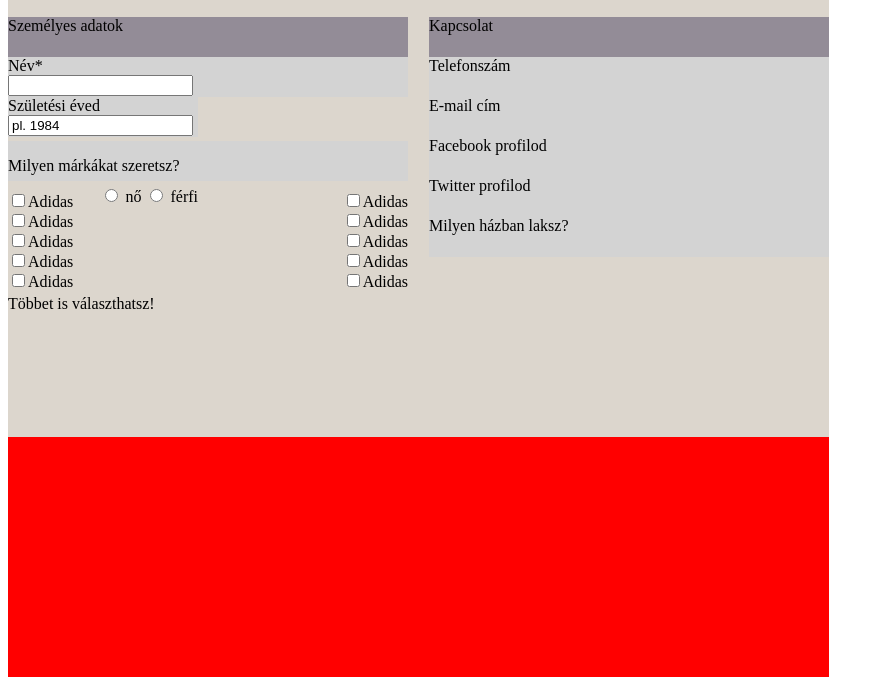
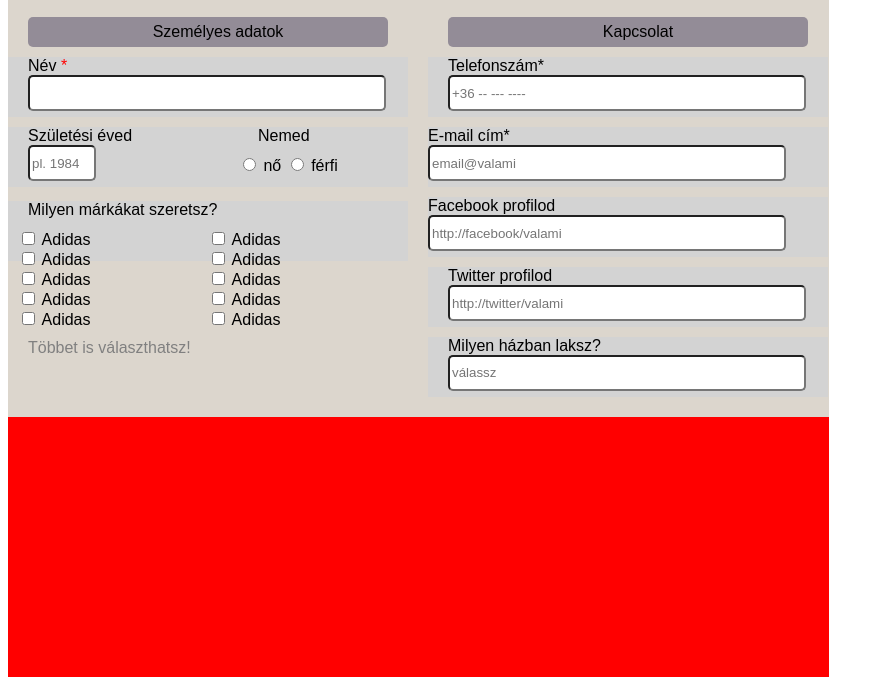
Before and after one commit to green-fox-academy/salankiv, a plain HTML site: page week-01/day-5/index.html in a window 1280 px wide. Shown: the part 123-800 px from the top of the page, without its empty margins (0-884 px from the left). Drawn offline with Linux system fonts and the light colour scheme.

Commit message:
Further styling issues

```diff
--- a/week-01/day-5/index.html
+++ b/week-01/day-5/index.html
@@ -20,48 +20,48 @@
           <h2>Profil</h2>
         </div>
 
+        <div class="colcontainer">
+
             <div class="column left">
                 <div class="innerbox title">Személyes adatok</div>
 
                 <div class="innerbox">
-                    <label for="name">Név*</label><br>
+                    <label for="name">Név</label><span> *</span><br>
                     <input type="text" id="name" name="name">
                 </div>
 
-            <div class="innerbox half">
+                <div class="innerbox">
 
-                <div class="left">
-                    <label for="year" >Születési éved</label><br>
-                    <input type="text" id="year" name="year" value="pl. 1984" size="20">
+                    <div class="innerbox half left nopadding">
+                        <label for="year">Születési éved</label><br>
+                        <input type="text" id="year" name="year" placeholder="pl. 1984" size="20">
                     </div>
 
-                <div class="right">
+                    <div class="innerbox half right nopadding">
                         <p>Nemed</p>
-
                         <input type="radio" id="no" name="gender">
                         <label for="no">nő</label>
-
                         <input type="radio" id="ferfi" name="gender">
                         <label for="ferfi">férfi</label>
                     </div>
 
                 </div>
 
-                <div class="innerbox" id="special">
+                <div class="innerbox">
                     <p>Milyen márkákat szeretsz?</p>
-                    <div class="left">
-                        <input type="checkbox" name="brand" value="adidas">Adidas<br>
-                        <input type="checkbox" name="brand" value="adidas">Adidas<br>
-                        <input type="checkbox" name="brand" value="adidas">Adidas<br>
-                        <input type="checkbox" name="brand" value="adidas">Adidas<br>
-                        <input type="checkbox" name="brand" value="adidas">Adidas<br>
+                    <div class="half right">
+                        <input type="checkbox" name="brand" value="adidas"> Adidas<br>
+                        <input type="checkbox" name="brand" value="adidas"> Adidas<br>
+                        <input type="checkbox" name="brand" value="adidas"> Adidas<br>
+                        <input type="checkbox" name="brand" value="adidas"> Adidas<br>
+                        <input type="checkbox" name="brand" value="adidas"> Adidas<br>
                     </div>
-                    <div class="right">
-                        <input type="checkbox" name="brand" value="adidas">Adidas<br>
-                        <input type="checkbox" name="brand" value="adidas">Adidas<br>
-                        <input type="checkbox" name="brand" value="adidas">Adidas<br>
-                        <input type="checkbox" name="brand" value="adidas">Adidas<br>
-                        <input type="checkbox" name="brand" value="adidas">Adidas<br>
+                    <div class="half left">
+                        <input type="checkbox" name="brand" value="adidas"> Adidas<br>
+                        <input type="checkbox" name="brand" value="adidas"> Adidas<br>
+                        <input type="checkbox" name="brand" value="adidas"> Adidas<br>
+                        <input type="checkbox" name="brand" value="adidas"> Adidas<br>
+                        <input type="checkbox" name="brand" value="adidas"> Adidas<br>
                     </div>
                     <p id="hint">Többet is választhatsz!</p>
                 </div>
@@ -69,11 +69,34 @@
 
             <div class="column right">
                 <div class="innerbox title">Kapcsolat</div>
-                <div class="innerbox">Telefonszám</div>
-                <div class="innerbox">E-mail cím</div>
-                <div class="innerbox">Facebook profilod</div>
-                <div class="innerbox">Twitter profilod</div>
-                <div class="innerbox">Milyen házban laksz?</div>
+                <div class="innerbox">
+                    <label for="phone">Telefonszám*</label><br>
+                    <input type="tel" id="phone" name="phonenumber" placeholder="+36 -- --- ----">
+                </div>
+                <div class="innerbox">
+                    <label for="email">E-mail cím*</label><br>
+                    <input type="email" id="email" name="email" placeholder="email@valami">
+                </div>
+                <div class="innerbox">
+                    <label for="facebook">Facebook profilod</label><br>
+                    <input type="text" id="facebook" name="facebook" placeholder="http://facebook/valami">
+                </div>
+                <div class="innerbox">
+                    <label for="twitter">Twitter profilod</label><br>
+                    <input type="text" id="twitter" name="twitter" placeholder="http://twitter/valami">
+                </div>
+                <div class="innerbox">
+                    <label for="house">Milyen házban laksz?</label><br>
+                    <input list="house" name="home" placeholder="válassz">
+                        <datalist id="house">
+                            <option value="First Choice">
+                            <option value="Second Choice">
+                            <option value="Third Choice">
+                            <option value="Fourth Choice">
+                        </datalist>
+                </div>
+            </div>
+
         </div>
 
             <div class="introduction"></div>
--- a/week-01/day-5/style.css
+++ b/week-01/day-5/style.css
@@ -3,6 +3,7 @@
     height: 999px;
     background-color: #dcd6cd;
     box-sizing: border-box;
+    font-family: sans-serif;
 }
 
 .header {
@@ -23,17 +24,21 @@
     height: 400px;
     background-color: #dcd6cd;
     box-sizing: border-box;
-    display: inline-block;
+
 }
 
 .left {
+    margin-right: 10px;
     float: left;
-    margin-right: 10px;
 }
 
 .right {
-    float: right;
     margin-left: 10px;
+    float: left;
+}
+
+.colcontainer {
+    display: block;
 }
 
 .introduction {
@@ -42,15 +47,31 @@
     background-color: red;
     box-sizing: border-box;
     clear: both;
-    margin-top: 440px;
 }
 
 .innerbox {
     width: 400px;
-    height: 40px;
+    height: 60px;
     background-color: lightgrey;
     box-sizing: border-box;
     display: inline-block;
+    vertical-align: center;
+    margin-bottom: 10px;
+    padding-left: 20px;
+}
+
+.innerbox:nth-child(3),
+.innerbox:nth-child(4) {
+    padding: 0;
+}
+
+.innerbox p {
+    margin: 0 0 10px 0;
+    padding-left: 20px;
+}
+
+span {
+    color: red;
 }
 
 .half {
@@ -59,9 +80,32 @@
 
 .title {
     background-color: #938c97;
+    width: 90%;
+    height: 30px;
+    border-radius: 5px;
+    line-height: 30px;
+    text-align: center;
+    margin-left: 20px;
 }
 
 #hint {
     margin-top: 120px;
-    display: block;
+    color: grey;
 }
+
+input[id="name"],
+input[id="phone"],
+input[id="email"],
+input[id="facebook"],
+input[id="twitter"],
+input[list="house"] {
+    width: 350px;
+    height: 30px;
+    border-radius: 5px;
+}
+
+input[id="year"] {
+    width: 60px;
+    height: 30px;
+    border-radius: 5px;
+}
```
Lines whose indentation alone changed are shown as unchanged.
